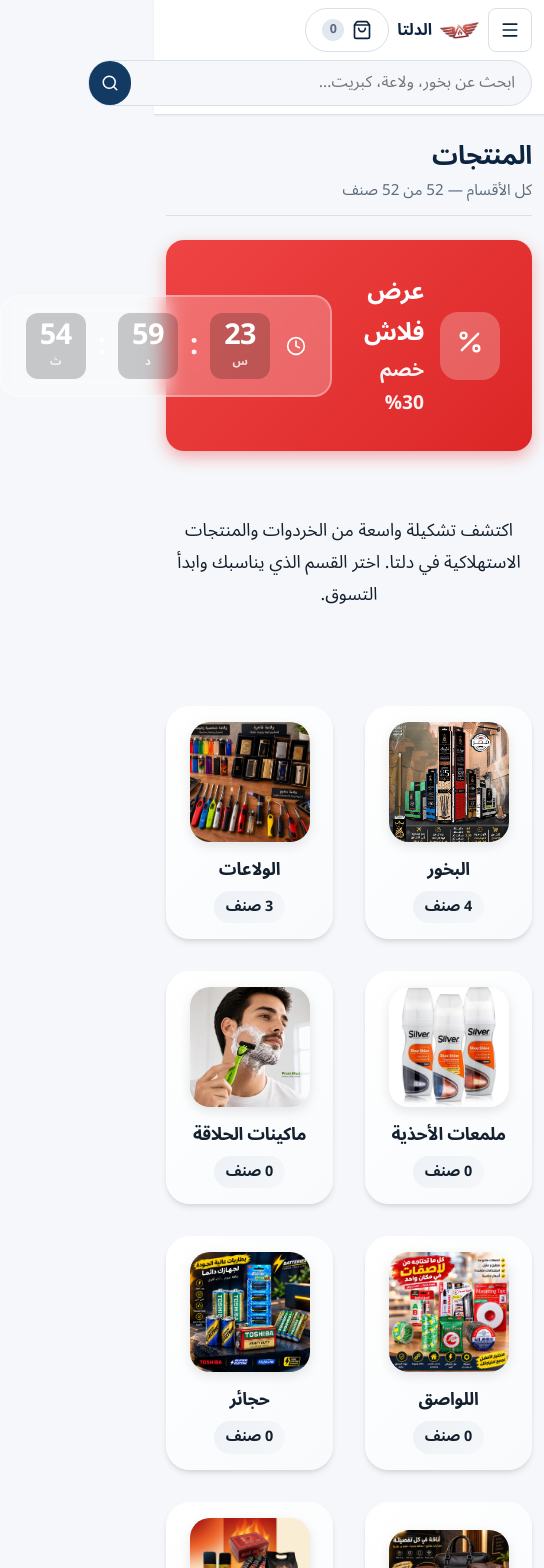
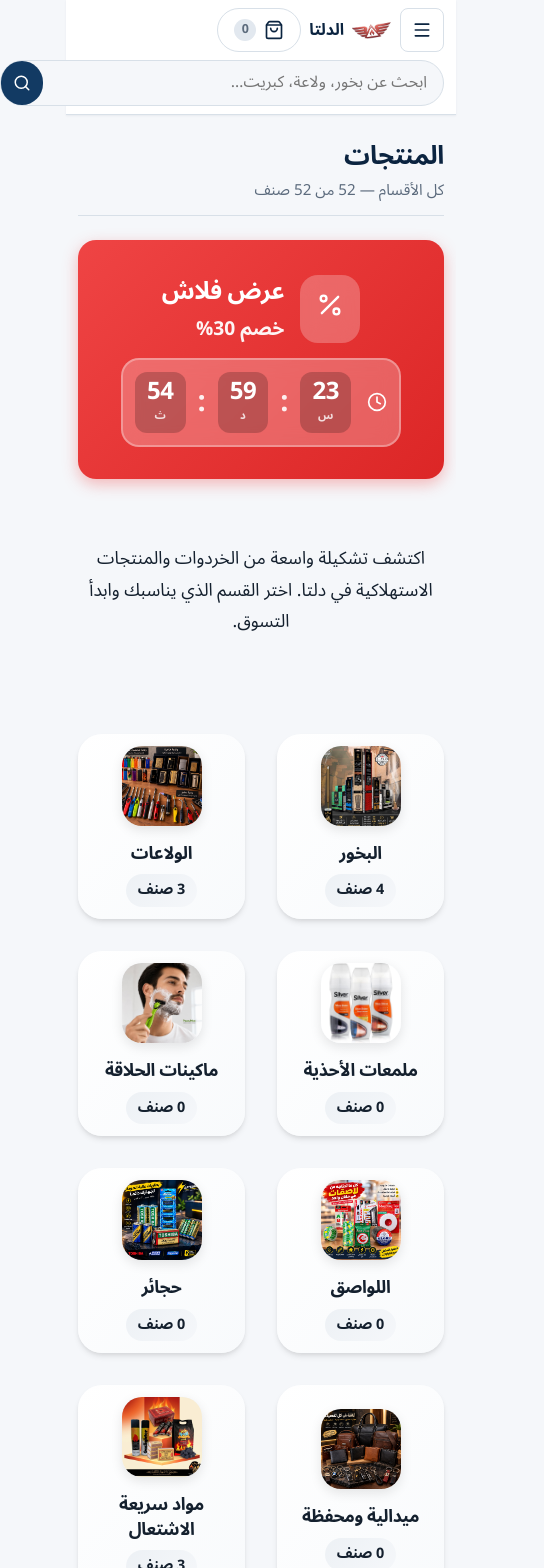
Before and after one commit to mohamedtharwat556/Delta-Trade, a React (Vite) app: page /products in a window 390 px wide. Shown: the top 1568 px of the page, 544 px wide, since content can reach past the window. Built offline with nearby package versions, Linux system fonts and the light colour scheme.

Commit message:
Add enhanced mobile CSS improvements

```diff
--- a/src/main.jsx
+++ b/src/main.jsx
@@ -11,6 +11,7 @@ import { CouponProvider } from './context/CouponContext.jsx'
 import { CompareProvider } from './context/CompareContext.jsx'
 import { LoyaltyProvider } from './context/LoyaltyContext.jsx'
 import './index.css'
+import './styles/mobile.css'
 
 createRoot(document.getElementById('root')).render(
   <StrictMode>
--- /dev/null
+++ b/src/styles/mobile.css
@@ -0,0 +1,33 @@
+@media (max-width: 768px) {
+  .site-header__topline-links {
+    display: none;
+  }
+
+  .category-circle {
+    width: 100%;
+    height: auto;
+    padding: var(--space-3);
+  }
+
+  .category-circle__image {
+    width: 80px;
+    height: 80px;
+  }
+
+  .flash-sale-banner__content {
+    flex-direction: column;
+    gap: var(--space-3);
+  }
+
+  .flash-sale-banner__timer {
+    padding: var(--space-3);
+  }
+
+  .flash-sale-banner__time-block {
+    min-width: 50px;
+  }
+
+  .flash-sale-banner__time-value {
+    font-size: 1.5rem;
+  }
+}
```
